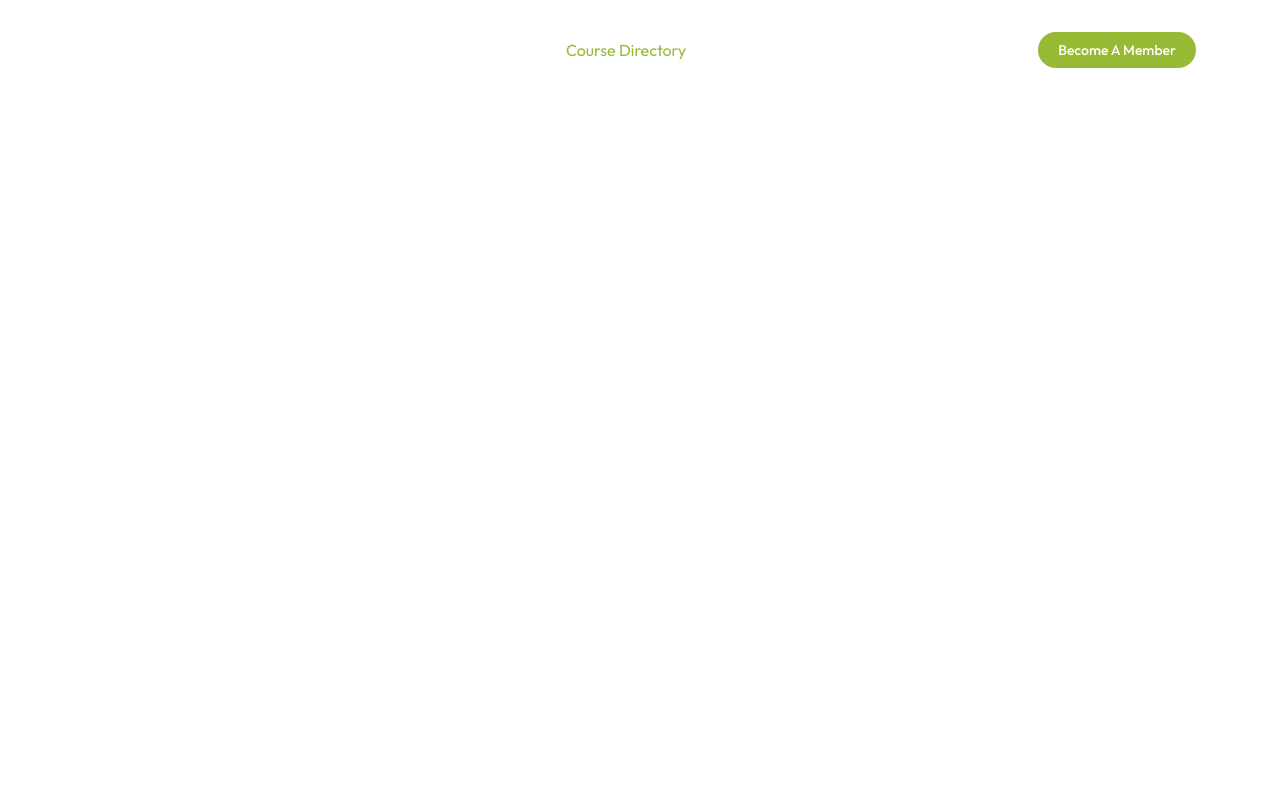
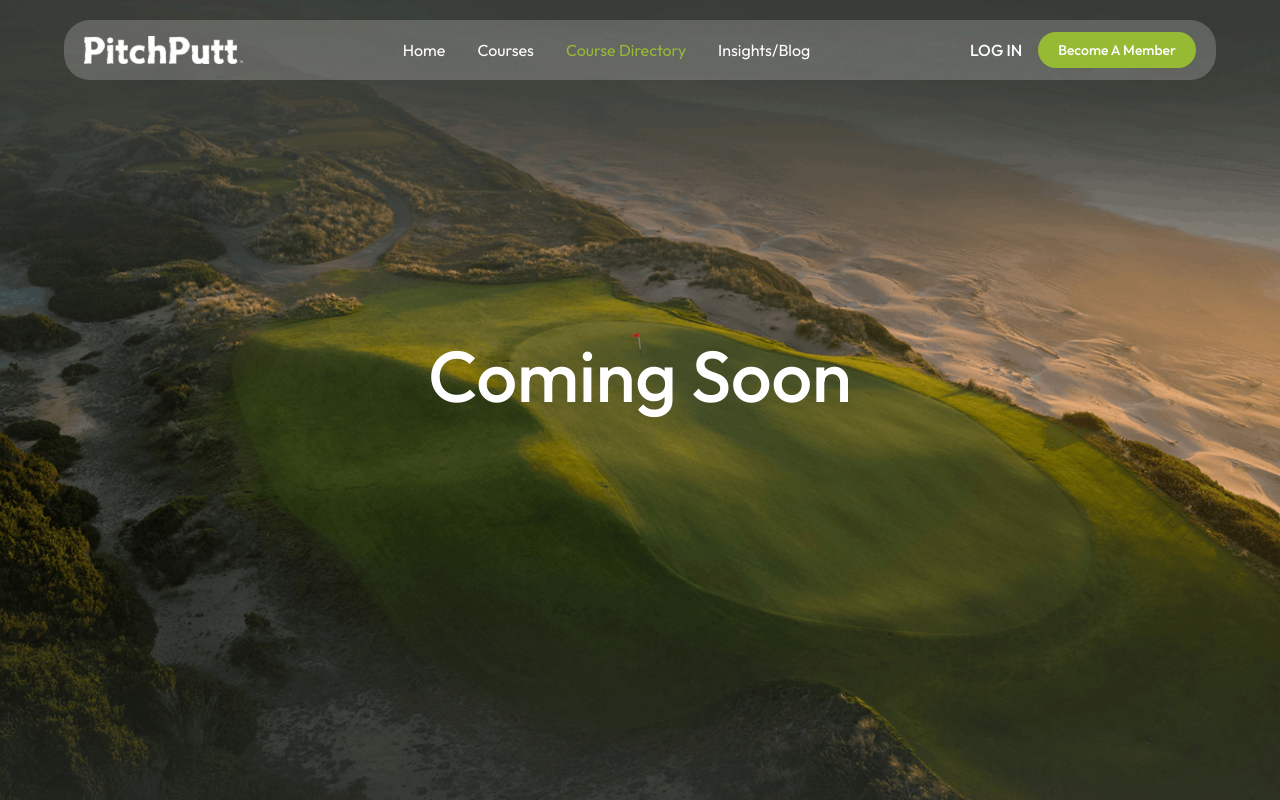
Before and after one commit to zeeshanwdev27/GolfProject_PitchPutt, a React (Vite) app in the folder frontend/: page /coursedirectory in a window 1280 px wide. Built offline with nearby package versions, Linux system fonts and the light colour scheme.

Commit message:
change this pages

```diff
--- a/frontend/index.html
+++ b/frontend/index.html
@@ -2,9 +2,9 @@
 <html lang="en">
   <head>
     <meta charset="UTF-8" />
-    <link rel="icon" type="image/svg+xml" href="/favicon.svg" />
+    <link rel="icon" type="image/svg+xml" href="/bg-ball.png" />
     <meta name="viewport" content="width=device-width, initial-scale=1.0" />
-    <title>golf_frontend</title>
+    <title>PitchPutt.</title>
   </head>
   <body>
     <div id="root"></div>
--- a/frontend/src/pages/CourseDirectory/CourseDirectory.tsx
+++ b/frontend/src/pages/CourseDirectory/CourseDirectory.tsx
@@ -1,10 +1,27 @@
-import React from 'react'
+import { assets } from "@/assets/assets"
+import { motion } from "motion/react"
+
 
 function CourseDirectory() {
   return (
-    <div>
+  <section className="relative min-h-screen overflow-hidden">
 
-    </div>
+          {/* Bg_image */}
+          <img src={assets.hero} alt="hero_section" className="absolute inset-0 w-full h-full object-cover" />
+
+
+          <div className="h-screen relative z-10 mx-4 sm:mx-[5%] lg:mx-[10%] pt-32 md:pt-0 pb-12 text-white flex justify-center items-center">
+
+            {/* Heading */}
+            <motion.h1 className="text-5xl md:text-6xl lg:text-7xl font-medium max-w-xl leading-15 lg:leading-20"
+            initial={{ y: 60, opacity: 0 }} whileInView={{ y: 0, opacity: 1 }} viewport={{ once: true }} transition={{ type: "spring", stiffness: 250, damping: 70, mass: 1, delay: 0.1 }}
+            >
+              Coming Soon
+            </motion.h1>
+
+          </div>
+
+    </section>
   )
 }
 
--- a/frontend/src/pages/Courses/Courses.tsx
+++ b/frontend/src/pages/Courses/Courses.tsx
@@ -1,10 +1,27 @@
+import { assets } from "@/assets/assets"
+import { motion } from "motion/react"
 
 
 function Courses() {
   return (
-    <div>
+  <section className="relative min-h-screen overflow-hidden">
 
-    </div>
+          {/* Bg_image */}
+          <img src={assets.hero} alt="hero_section" className="absolute inset-0 w-full h-full object-cover" />
+
+
+          <div className="h-screen relative z-10 mx-4 sm:mx-[5%] lg:mx-[10%] pt-32 md:pt-0 pb-12 text-white flex justify-center items-center">
+
+            {/* Heading */}
+            <motion.h1 className="text-5xl md:text-6xl lg:text-7xl font-medium max-w-xl leading-15 lg:leading-20"
+            initial={{ y: 60, opacity: 0 }} whileInView={{ y: 0, opacity: 1 }} viewport={{ once: true }} transition={{ type: "spring", stiffness: 250, damping: 70, mass: 1, delay: 0.1 }}
+            >
+              Coming Soon
+            </motion.h1>
+
+          </div>
+
+    </section>
   )
 }
 
--- a/frontend/src/pages/Home/HeroSection.tsx
+++ b/frontend/src/pages/Home/HeroSection.tsx
@@ -20,7 +20,7 @@ function HeroSection() {
       <div className="absolute inset-0 bg-black/5" />
 
       {/* Hero Content */}
-      <div className="relative z-10 mx-4 sm:mx-[5%] lg:mx-[10%] pt-32 md:pt-50 pb-12">
+      <div className="min-h-screen relative z-10 mx-4 sm:mx-[5%] lg:mx-[10%] pt-32 md:pt-50 pb-12">
 
         <div className="flex flex-col gap-7 text-white w-full">
 
--- a/frontend/src/pages/InsightsBlogs/InsightsBlogs.tsx
+++ b/frontend/src/pages/InsightsBlogs/InsightsBlogs.tsx
@@ -1,10 +1,27 @@
+import { assets } from "@/assets/assets"
+import { motion } from "motion/react"
 
 
 function InsightsBlogs() {
   return (
-    <div>
+  <section className="relative min-h-screen overflow-hidden">
 
-    </div>
+          {/* Bg_image */}
+          <img src={assets.hero} alt="hero_section" className="absolute inset-0 w-full h-full object-cover" />
+
+
+          <div className="h-screen relative z-10 mx-4 sm:mx-[5%] lg:mx-[10%] pt-32 md:pt-0 pb-12 text-white flex justify-center items-center">
+
+            {/* Heading */}
+            <motion.h1 className="text-5xl md:text-6xl lg:text-7xl font-medium max-w-xl leading-15 lg:leading-20"
+            initial={{ y: 60, opacity: 0 }} whileInView={{ y: 0, opacity: 1 }} viewport={{ once: true }} transition={{ type: "spring", stiffness: 250, damping: 70, mass: 1, delay: 0.1 }}
+            >
+              Coming Soon
+            </motion.h1>
+
+          </div>
+
+    </section>
   )
 }
 
```
Also changed, not shown: frontend/public/bg-ball.png (added).
